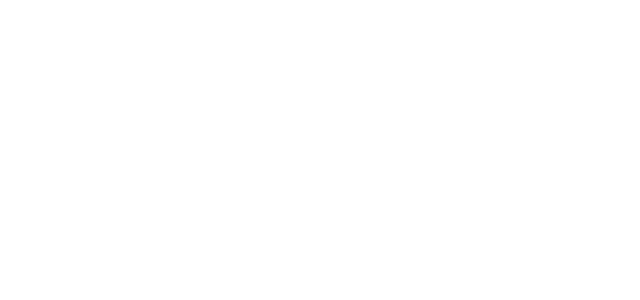
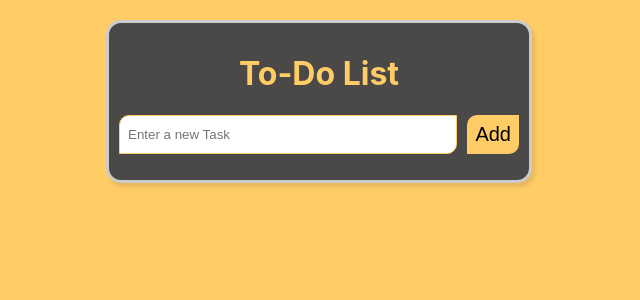
Before and after one commit to abate-Agegnehu/TodoList, a React (Create React App) app in the folder todolist/: page / in a window 1280 px wide. Shown: the top 300 px of the page, without its empty margins (321-961 px from the left). Built offline with nearby package versions, Linux system fonts and the light colour scheme.

Commit message:
final to do list porject

```diff
--- a/todolist/src/App.js
+++ b/todolist/src/App.js
@@ -1,9 +1,10 @@
 import './App.css';
+import TodoList from './components/TodoList';
 
 function App() {
   return (
     <div className="App">
-
+     <TodoList/>
     </div>
   );
 }
```
